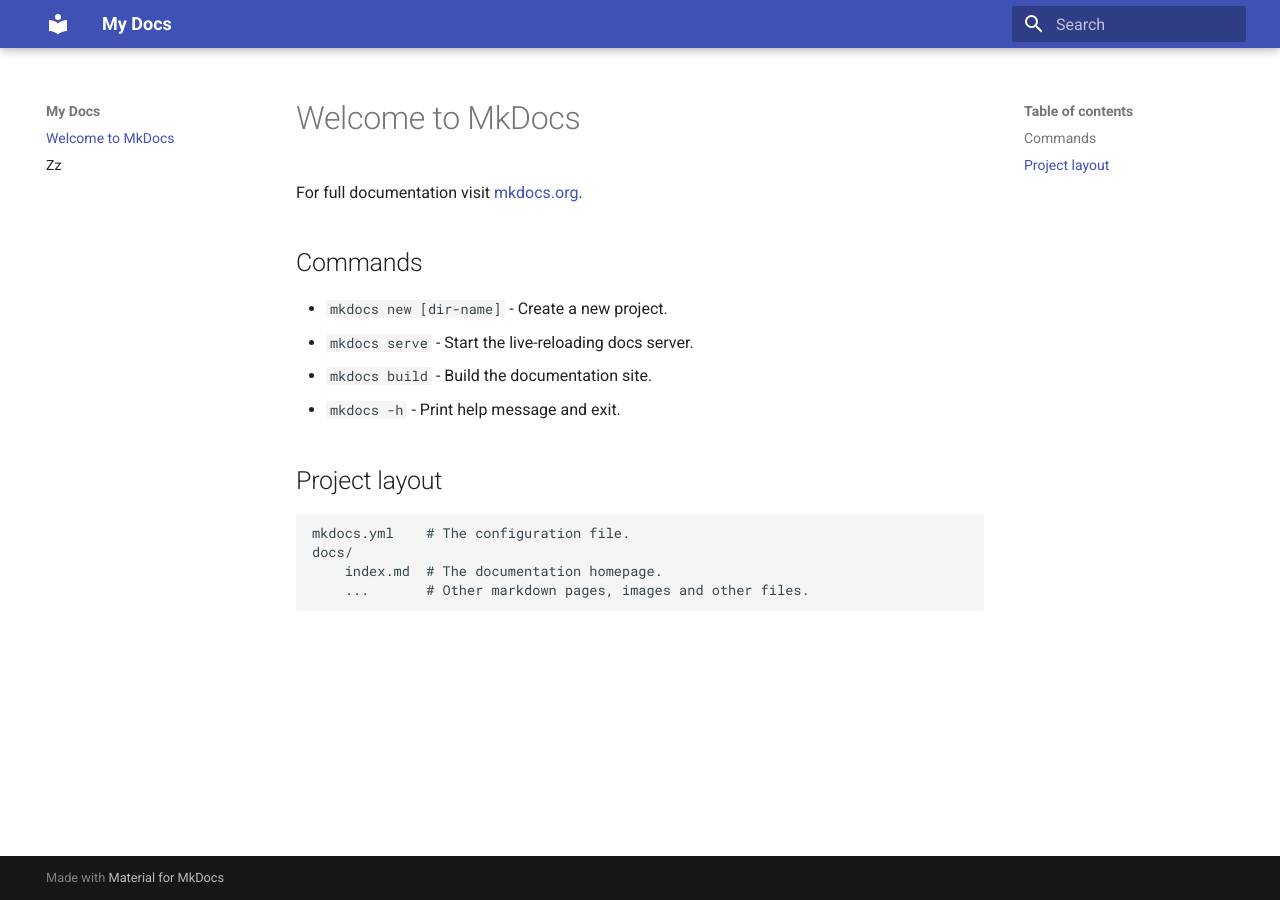
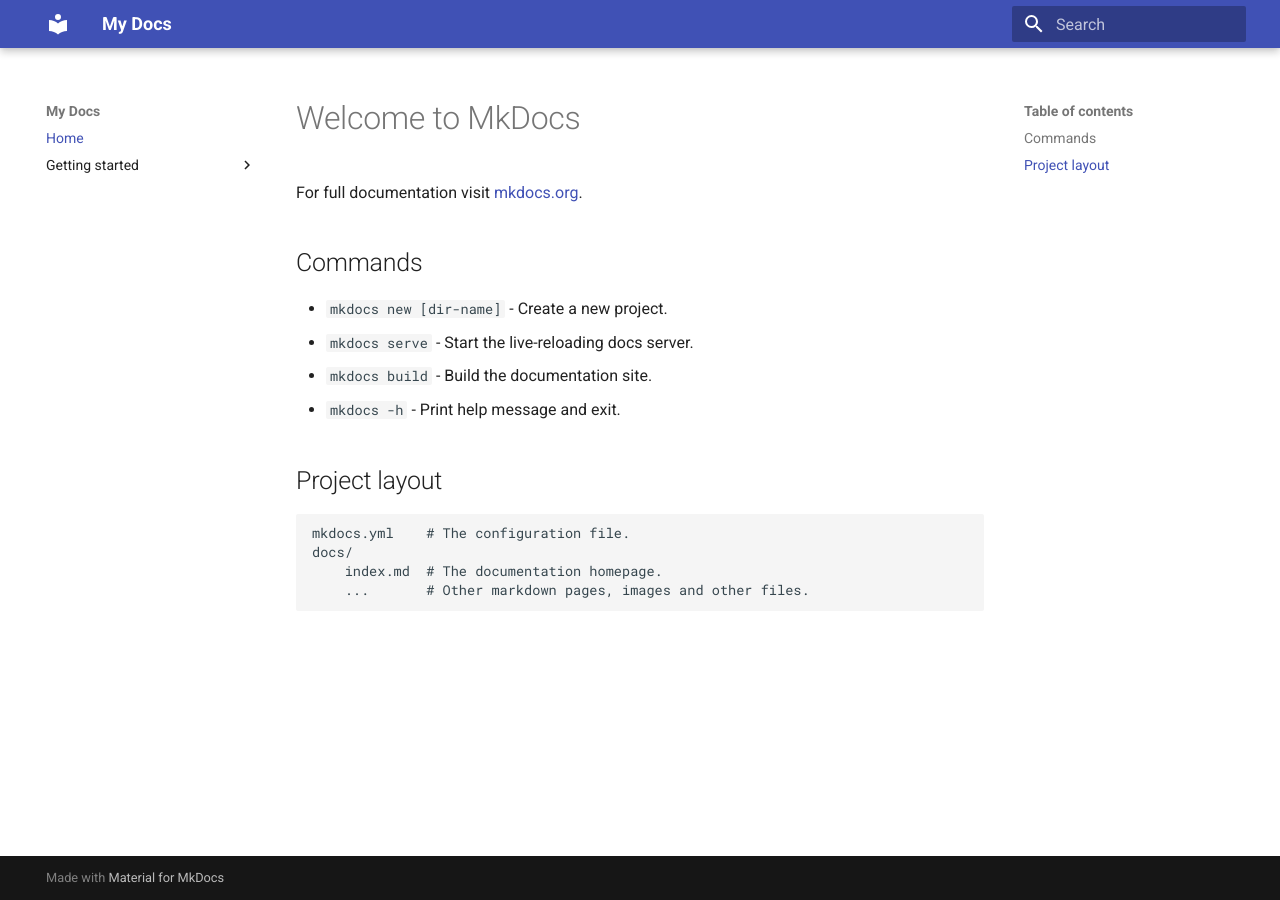
Before and after one commit to matchavez/site, an MkDocs documentation site: the page built from docs/index.md, in a window 1280 px wide. Built offline with MkDocs 1.6.1 and Material for MkDocs 9.7.7, drawn with Linux system fonts in a browser that asks for light colours.

Commit message:
Update mkdocs.yml

```diff
--- a/mkdocs.yml
+++ b/mkdocs.yml
@@ -1,7 +1,7 @@
 site_name: My Docs
 theme:
   name: material
-
 nav:
-    - 'index.md'
-    - 'zz.md'
+  - Home: index.md
+  - Getting started:
+    - Installation: zz.md
```
